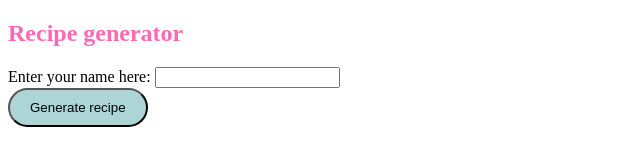
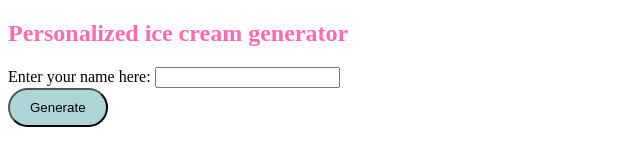
Before and after one commit to Alvanius/L01DV610, a website: page public/index.html in a window 1280 px wide. Shown: the whole page, without its empty margins (0-640 px from the left). Drawn offline with Linux system fonts and the light colour scheme.

Commit message:
Add improved text

```diff
--- a/public/index.html
+++ b/public/index.html
@@ -9,10 +9,10 @@
   <title>1dv610Lab01</title>
 </head>
 <body>
-  <h2>Recipe generator</h2>
+  <h2>Personalized ice cream generator</h2>
   <label for="name">Enter your name here:</label>
   <input type="text" id="name" name="name"/>
-  <button type="button" id="generate">Generate recipe</button>
+  <button type="button" id="generate">Generate</button>
   <div id="recipeFrame"></div>
 </body>
 </html>
```
